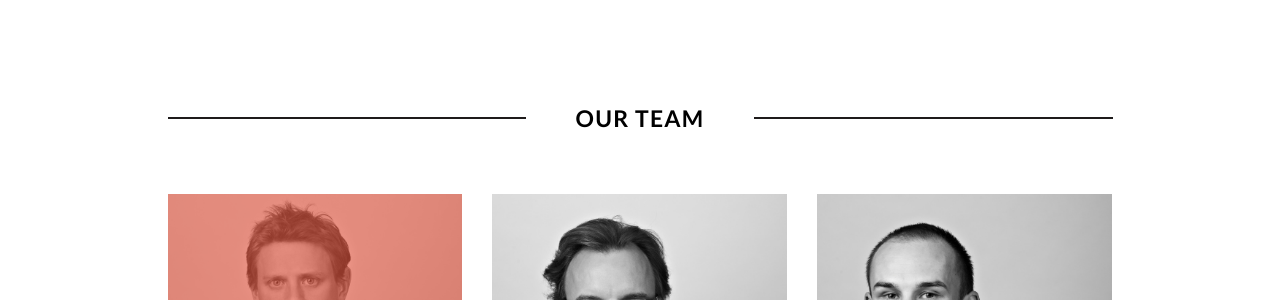
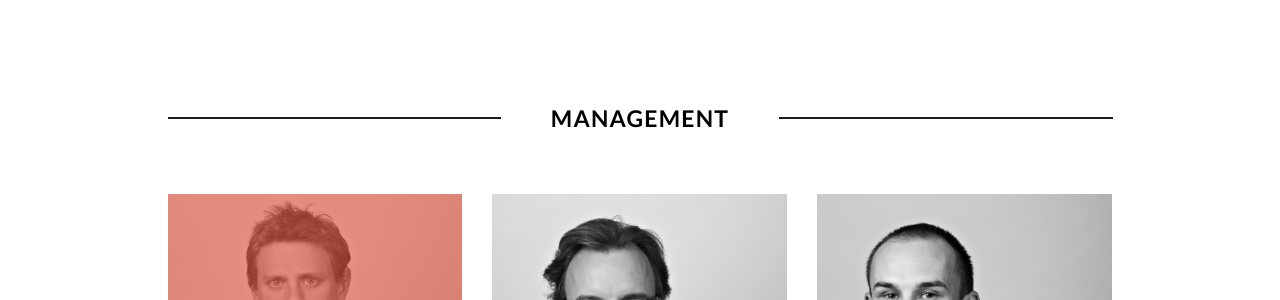
Before and after one commit to MartinPeschke/hncweb, a Jekyll site: the page built from aboutus.html, in a window 1280 px wide and 900 px high, scrolled down 1262 px. Shown: the part 156-456 px from the top of the window. Built offline with Jekyll 4.4.1, drawn with Linux system fonts in a browser that asks for light colours; Markdown is read by kramdown in place of the engine named in the settings.

Commit message:
changed word to managment

```diff
--- a/aboutus.html
+++ b/aboutus.html
@@ -41,7 +41,7 @@ pagename: aboutus
     <div class="l-module container">
       <div class="row">
         <div class="col-md-10 col-md-offset-1">
-          <h3 class="l-module__section-header" id="members-overview"><span>Our Team</span></h3>
+          <h3 class="l-module__section-header" id="members-overview"><span>Management</span></h3>
 
           <div class="row portfolio-indicators">
             {% for member in site.categories.team %}
```
